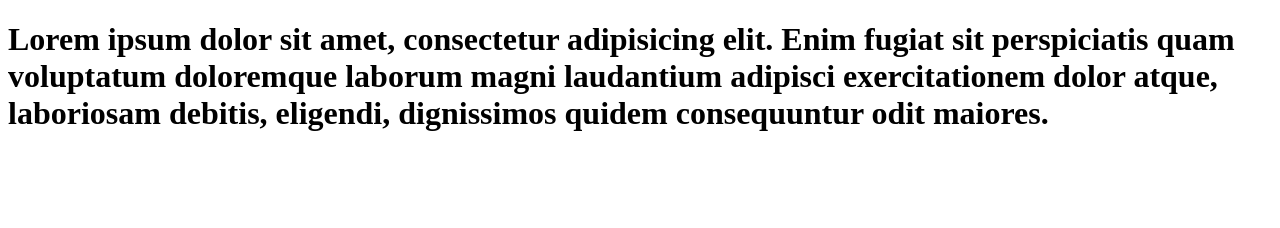
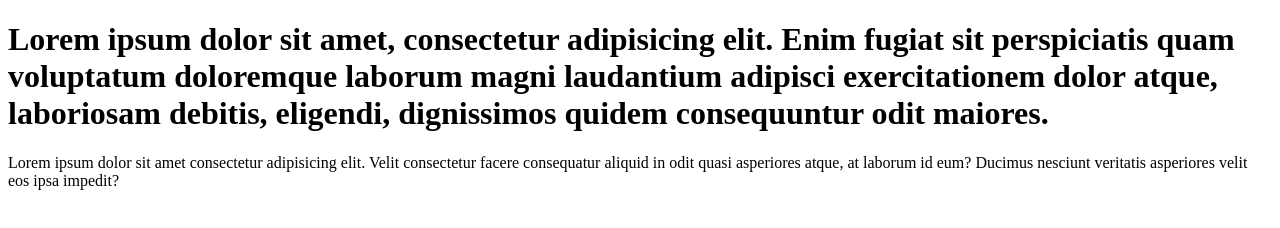
Before and after one commit to Saranya3113/learn-git2, a plain HTML site: page index.html in a window 1280 px wide. Drawn offline with Linux system fonts and the light colour scheme.

Commit message:
add paragraph to code base

```diff
--- a/index.html
+++ b/index.html
@@ -9,5 +9,8 @@
     <h1>
         Lorem ipsum dolor sit amet, consectetur adipisicing elit. Enim fugiat sit perspiciatis quam voluptatum doloremque laborum magni laudantium adipisci exercitationem dolor atque, laboriosam debitis, eligendi, dignissimos quidem consequuntur odit maiores.
     </h1>
+    <p>
+        Lorem ipsum dolor sit amet consectetur adipisicing elit. Velit consectetur facere consequatur aliquid in odit quasi asperiores atque, at laborum id eum? Ducimus nesciunt veritatis asperiores velit eos ipsa impedit?
+    </p>
 </body>
 </html>
```
